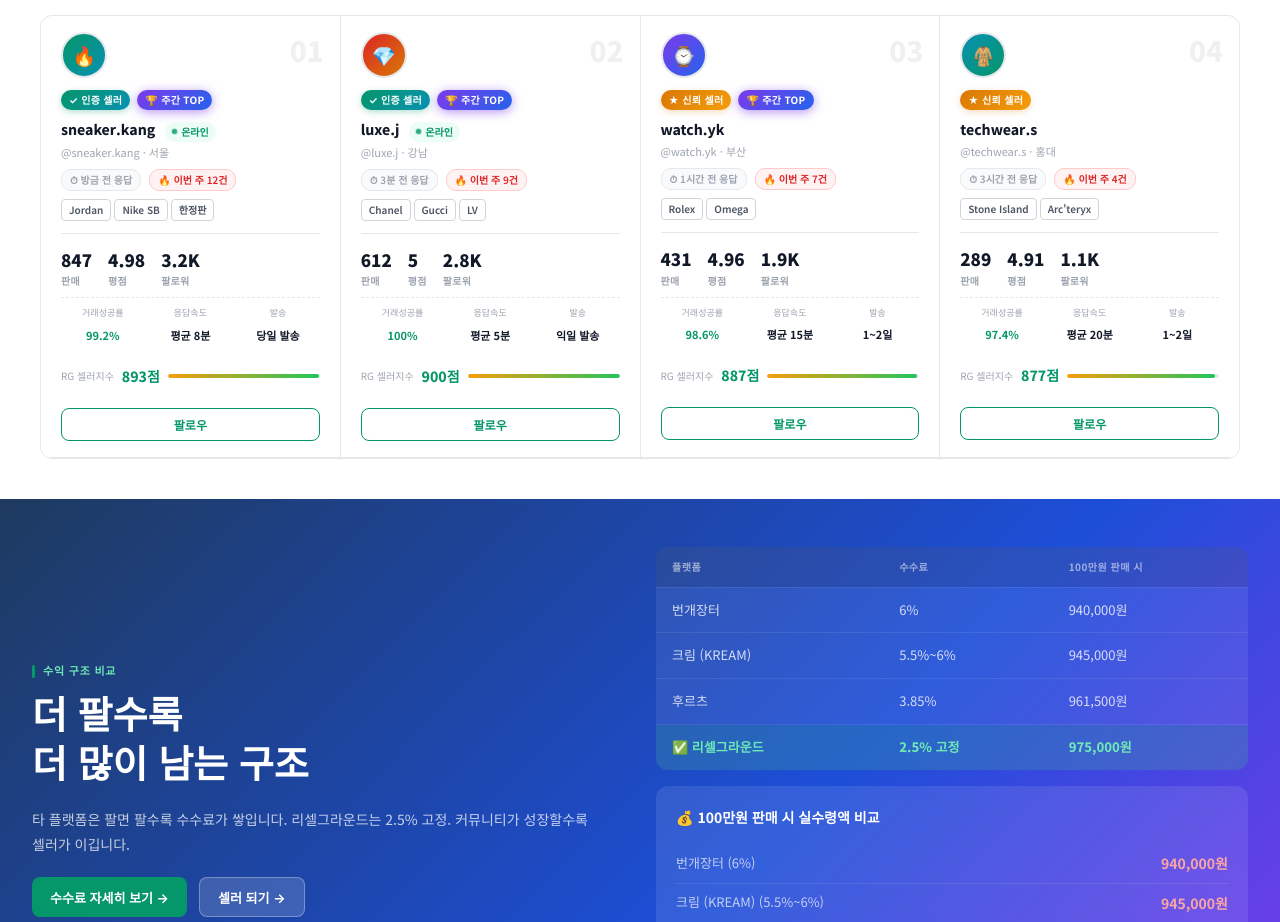
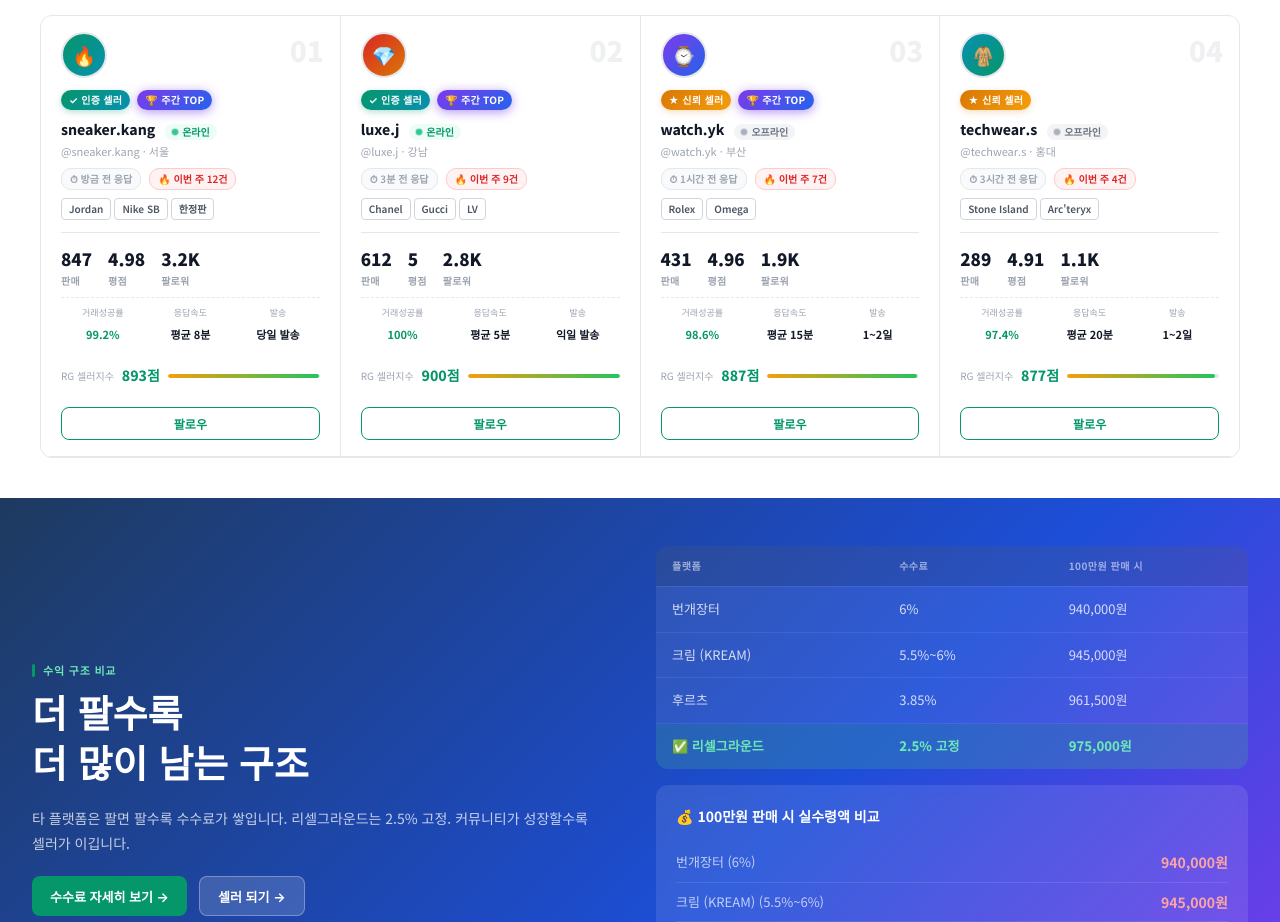
Before and after one commit to lee123331/resellground, a website: page index.html in a window 1280 px wide. Shown: the part 2753-3675 px from the top of the page. Drawn offline with Linux system fonts and the light colour scheme.

Commit message:
show offline seller status

```diff
--- a/css/components.css
+++ b/css/components.css
@@ -1112,3 +1112,39 @@
   border-color:var(--three);
   color:#fff;
 }
+.sc__online{
+  display:inline-flex;
+  align-items:center;
+  gap:4px;
+  margin-left:6px;
+  font-size:10px;
+  font-weight:800;
+  padding:3px 7px;
+  border-radius:999px;
+  line-height:1;
+}
+
+.sc__online-dot{
+  width:6px;
+  height:6px;
+  border-radius:50%;
+  flex-shrink:0;
+}
+
+.sc__online--on{
+  color:#059669;
+  background:#ecfdf5;
+}
+
+.sc__online--on .sc__online-dot{
+  background:#10b981;
+}
+
+.sc__online--off{
+  color:#6b7280;
+  background:#f3f4f6;
+}
+
+.sc__online--off .sc__online-dot{
+  background:#9ca3af;
+}
--- a/js/render.js
+++ b/js/render.js
@@ -56,7 +56,11 @@
       <div class="sc__tier-row">${tierBadge(seller)}</div>
       <p class="sc__name">
         ${seller.name}
-        ${seller.onlineNow ? '<span class="sc__online"><span class="sc__online-dot"></span>온라인</span>' : ''}
+        ${
+  seller.onlineNow
+    ? '<span class="sc__online sc__online--on"><span class="sc__online-dot"></span>온라인</span>'
+    : '<span class="sc__online sc__online--off"><span class="sc__online-dot"></span>오프라인</span>'
+}
       </p>
       <p class="sc__handle">${seller.handle} · ${seller.loc}</p>
       <div class="sc__live-signals">
```
